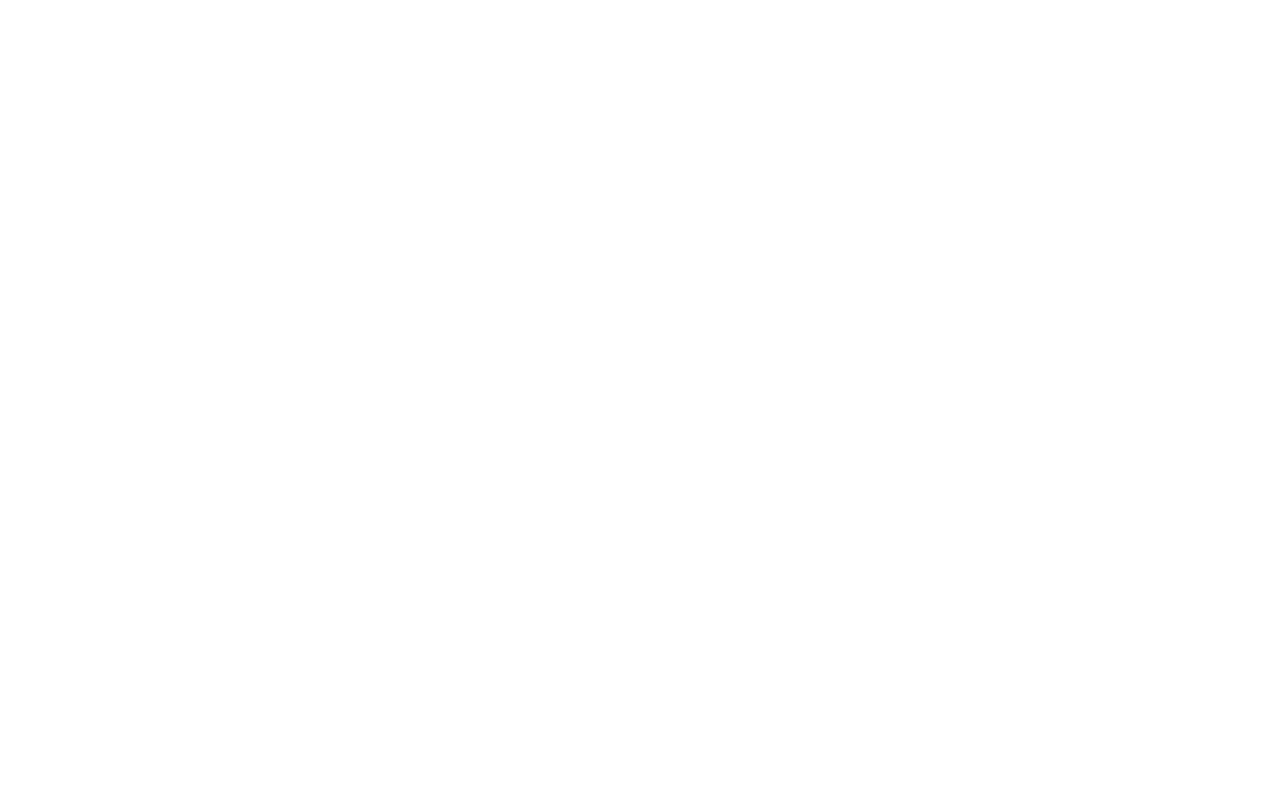
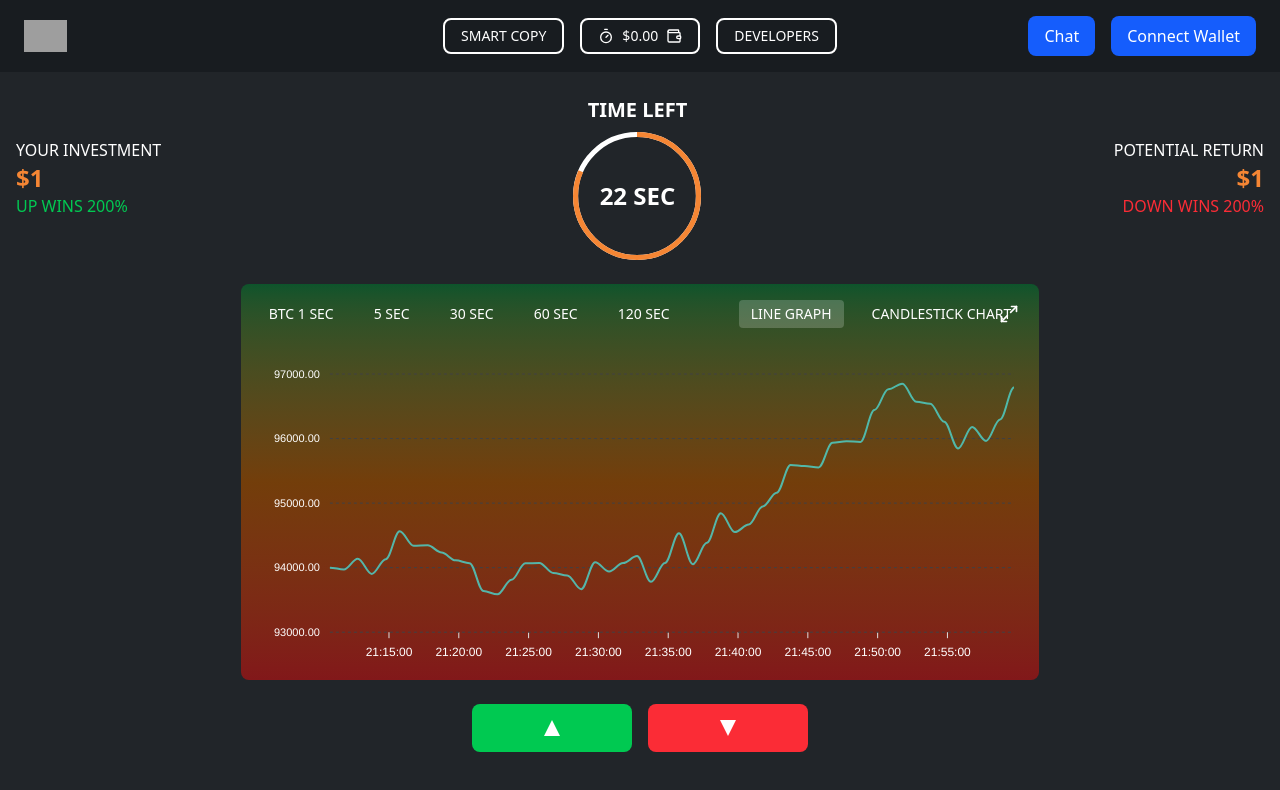
Before and after one commit to kemsguy7/metapredict, a React (Vite) app: page /full-view in a window 1280 px wide. Before the commit this address had no page. Shown: the top 790 px of the page. Built offline with nearby package versions, Linux system fonts and the light colour scheme; grey boxes are pictures that could not be loaded.

Commit message:
updates: UI cleanup and fixing full view component

```diff
--- a/src/App.tsx
+++ b/src/App.tsx
@@ -1,5 +1,6 @@
 import React from "react";
 import { Routes, Route, useLocation,  } from "react-router-dom";
+import MetapredictGame from "./components/Home/index";
 
 
 // import Navbar from "./components/Navbar";
@@ -17,9 +18,10 @@
 
       <Routes location={location}>
         <Route path="/" element={<Home />} />
-        {/* <Route path="/stake" element={<Stakingpageindex />} />
 
-        */}
+        <Route path="/full-view" element={<MetapredictGame />} />
+
+
 
       </Routes>
 
--- a/src/components/Home/FullView.tsx
+++ b/src/components/Home/FullView.tsx
@@ -1,5 +1,3 @@
-// FullView.tsx
-import React from 'react';
 import Header from '../Header';
 import  Timer  from './Timer';
 import PriceChart from './PriceChart';
@@ -26,12 +24,12 @@
           </div>
 
           {/* Chart */}
-          <PriceChart isFullView={true} />
+          <PriceChart isFullView={true} onToggleFullscreen={() => {}} />
 
           {/* Action Buttons */}
           <div className="flex justify-center gap-4 mt-6">
             <button className="w-40 h-12 bg-green-500 rounded-lg">
-              <div className="w-0 h-0 mx-auto border-x-8 border-x-transparent border-b-[16px] border-b-white" />
+              <div className="w-0 h-0 mx-auto border-x-8 border-x-tr ansparent border-b-[16px] border-b-white" />
             </button>
             <button className="w-40 h-12 bg-red-500 rounded-lg">
               <div className="w-0 h-0 mx-auto border-x-8 border-x-transparent border-t-[16px] border-t-white" />
--- /dev/null
+++ b/src/components/Home/Pool.tsx
@@ -0,0 +1,96 @@
+import { cn } from '../../lib/utils';
+
+interface PoolProps {
+  type: 'up' | 'down';
+  players: number;
+  treasury: number;
+}
+
+const PlayerCircle = ({ type }: { type: 'up' | 'down' }) => {
+  const isUp = type === 'up';
+  const borderColor = isUp ? 'border-green-500' : 'border-red-500';
+  //const strokeColor = isUp ? '#00FF00' : '#FF0000';
+
+  return (
+    <div className="relative aspect-square">
+      <div className={cn(
+        "w-full h-full rounded-full border-2 bg-black overflow-hidden",
+        borderColor
+      )}>
+        {/* Diagonal stripes pattern */}
+        <svg width="100%" height="100%" className="absolute inset-0">
+          <defs>
+            <pattern
+              id={`diagonalStripes-${type}`}
+              patternUnits="userSpaceOnUse"
+              width="4"
+              height="4"
+              patternTransform="rotate(45)"
+            >
+              <line
+                x1="0"
+                y1="0"
+                x2="0"
+                y2="4"
+                stroke="rgba(255,255,255,0.1)"
+                strokeWidth="2"
+              />
+            </pattern>
+          </defs>
+          <rect width="100%" height="100%" fill={`url(#diagonalStripes-${type})`} />
+        </svg>
+        {/* Germany flag circle */}
+        <div className="absolute -top-1 -right-1 w-6 h-6 rounded-full overflow-hidden border-2 border-white">
+          <div className="h-1/3 bg-black"></div>
+          <div className="h-1/3 bg-red-600"></div>
+          <div className="h-1/3 bg-yellow-400"></div>
+        </div>
+      </div>
+      <p className={cn(
+        "text-center mt-2 text-sm",
+        isUp ? "text-green-500" : "text-red-500"
+      )}>
+        $1
+      </p>
+    </div>
+  );
+};
+
+const Pool = ({ type, players, treasury }: PoolProps) => {
+  const isUp = type === 'up';
+  const borderColor = isUp ? 'border-green-500' : 'border-red-500';
+  const textColor = isUp ? 'text-green-500' : 'text-red-500';
+
+  return (
+    <div className={cn(
+      "rounded-2xl border-4 p-4 h-full flex flex-col",
+      borderColor
+    )}>
+      <div className="flex justify-between mb-6">
+        <div className={cn("text-2xl font-bold", textColor)}>${treasury}</div>
+        <div className="text-right">
+          <div className={textColor}>PLAYERS</div>
+          <div className={textColor}>{players}</div>
+        </div>
+      </div>
+
+      <div className="grid grid-cols-4 gap-4 mb-8">
+        {Array(7).fill(0).map((_, i) => (
+          <PlayerCircle key={i} type={type} />
+        ))}
+      </div>
+
+      <button className={cn(
+        "mt-auto w-full py-4 rounded-lg transition-colors",
+        isUp ? "bg-green-500 hover:bg-green-600" : "bg-red-500 hover:bg-red-600"
+      )}>
+        <div className={cn(
+          "w-0 h-0 mx-auto border-x-8 border-x-transparent",
+          isUp ? "border-b-[16px] border-b-white" : "border-t-[16px] border-t-white"
+        )} />
+      </button>
+    </div>
+  );
+};
+
+export default Pool;
--- a/src/components/Home/PriceChart.tsx
+++ b/src/components/Home/PriceChart.tsx
@@ -1,14 +1,26 @@
-import React, { useState, useEffect } from 'react';
+import { useState, useEffect } from 'react';
 import ReactApexChart from 'react-apexcharts';
+import { Maximize2 } from 'lucide-react';
 import { cn } from '../../lib/utils';
+import { ApexOptions } from 'apexcharts';
 
-const PriceChart = ({ isFullView = false }) => {
-  const [chartType, setChartType] = useState('line');
-  const [chartData, setChartData] = useState([]);
+interface PriceChartProps {
+  isFullView?: boolean;
+  onToggleFullscreen: () => void;
+}
+
+type ChartDataPoint = {
+  x: number;
+  y: number | number[];
+};
+
+const PriceChart = ({ isFullView = false, onToggleFullscreen }: PriceChartProps) => {
+  const [chartType, setChartType] = useState<'line' | 'candlestick'>('line');
+  const [chartData, setChartData] = useState<ChartDataPoint[]>([]);
 
   useEffect(() => {
     // Generate mock data
-    const data = [];
+    const data: ChartDataPoint[] = [];
     let price = 93999.09;
     const timestamp = new Date().getTime();
 
@@ -39,7 +51,6 @@
     chart: {
       animations: {
         enabled: true,
-        easing: 'linear',
         dynamicAnimation: {
           speed: 1000
         }
@@ -47,7 +58,7 @@
       toolbar: {
         show: false
       },
-      background: 'transparent'
+      background: chartType === 'candlestick' ? '#181C20' : 'transparent'
     },
     theme: {
       mode: 'dark'
@@ -62,7 +73,7 @@
       }
     },
     stroke: {
-      curve: 'smooth',
+      curve: 'smooth' as const,
       width: chartType === 'line' ? 2 : 1
     },
     xaxis: {
@@ -81,7 +92,7 @@
         style: {
           colors: '#fff'
         },
-        formatter: (value) => `${value.toFixed(2)}`
+        formatter: (value: number) => `${value.toFixed(2)}`
       }
     },
     plotOptions: {
@@ -94,56 +105,19 @@
           useFillColor: true
         }
       }
-    },
-    annotations: {
-      points: [
-        {
-          x: new Date().getTime(),
-          y: 93999.09,
-          marker: {
-            size: 0
-          },
-          label: {
-            text: 'LIVE BITCOIN $93,999.09',
-            style: {
-              background: '#fff',
-              color: '#000',
-              padding: {
-                left: 10,
-                right: 10,
-                top: 5,
-                bottom: 5
-              },
-              borderRadius: 5
-            },
-            offsetY: 0
-          }
-        }
-      ]
-    },
-    tooltip: {
-      theme: 'dark',
-      x: {
-        format: 'HH:mm:ss'
-      }
     }
   };
 
-  const series = chartType === 'line'
-    ? [{
-        name: 'Price',
-        data: chartData
-      }]
-    : [{
-        name: 'Bitcoin',
-        data: chartData
-      }];
+  const containerClasses = cn(
+    "relative rounded-lg p-4 transition-all duration-300",
+    chartType === 'line'
+      ? "bg-gradient-to-b from-green-900 via-yellow-900 to-red-900"
+      : "bg-[#181C20]",
+    isFullView ? "w-full lg:w-4/5 mx-auto" : "w-full"
+  );
 
   return (
-    <div className={cn(
-      "bg-gradient-to-b from-green-900 via-yellow-900 to-red-900 rounded-lg p-4",
-      isFullView ? "w-full lg:w-4/5 mx-auto" : "w-full"
-    )}>
+    <div className={containerClasses}>
       <div className="flex flex-wrap items-center justify-between mb-4 text-white text-xs md:text-sm">
         <div className="flex gap-2 md:gap-4">
           <button className="hover:bg-white/10 px-2 md:px-3 py-1 rounded">BTC 1 SEC</button>
@@ -152,7 +126,7 @@
           <button className="hover:bg-white/10 px-2 md:px-3 py-1 rounded">60 SEC</button>
           <button className="hover:bg-white/10 px-2 md:px-3 py-1 rounded">120 SEC</button>
         </div>
-        <div className="flex gap-2 md:gap-4">
+        <div className="flex gap-2 md:gap-4 items-center">
           <button
             onClick={() => setChartType('line')}
             className={cn("px-2 md:px-3 py-1 rounded",
@@ -171,10 +145,18 @@
           </button>
         </div>
       </div>
+
+      <button
+        onClick={onToggleFullscreen}
+        className="absolute top-4 right-4 text-white hover:bg-white/10 p-1 rounded-lg z-10"
+      >
+        <Maximize2 size={20} />
+      </button>
+
       <div className="h-64 md:h-80 w-full">
         <ReactApexChart
           options={chartOptions}
-          series={series}
+          series={[{ data: chartData }]}
           type={chartType}
           height="100%"
           width="100%"
--- a/src/components/Home/Timer.tsx
+++ b/src/components/Home/Timer.tsx
@@ -1,11 +1,8 @@
-
-// Timer.tsx
-import React, { useState, useEffect } from 'react';
-import { cn } from '../../lib/utils';
+import  { useState, useEffect } from 'react';
 
 const Timer = () => {
   const [timeLeft, setTimeLeft] = useState(27);
-  const maxTime = 27; // Total time in seconds
+  const maxTime = 27;
 
   useEffect(() => {
     const timer = setInterval(() => {
@@ -15,25 +12,43 @@
     return () => clearInterval(timer);
   }, []);
 
-  // Calculate progress percentage
+  // Calculate progress for the orange ring
+  const size = 100;
+  const strokeWidth = 4;
+  const radius = (size - strokeWidth) / 2;
+  const circumference = 2 * Math.PI * radius;
   const progress = (timeLeft / maxTime) * 100;
-
-  const timerStyles = {
-    background: `conic-gradient(
-      #F58634 ${progress}%,
-      white ${progress}%
-    )`
-  };
+  const dashOffset = circumference - (progress / 100) * circumference;
 
   return (
     <div className="flex flex-col items-center">
-      <h2 className="text-white text-xl mb-4">TIME LEFT</h2>
-      <div
-        className="w-24 h-24 rounded-full flex items-center justify-center relative"
-        style={timerStyles}
-      >
-        <div className="absolute inset-1 bg-[#181C20] rounded-full flex items-center justify-center">
-          <span className="text-2xl font-bold text-white">
+      <div className="text-white text-xl font-bold mb-2">TIME LEFT</div>
+      <div className="relative w-32 h-32">
+        <svg className="w-full h-full transform -rotate-90" viewBox="0 0 100 100">
+          {/* Background circle */}
+          <circle
+            cx="50"
+            cy="50"
+            r={radius}
+            fill="none"
+            stroke="white"
+            strokeWidth={strokeWidth}
+          />
+          {/* Progress circle */}
+          <circle
+            cx="50"
+            cy="50"
+            r={radius}
+            fill="none"
+            stroke="#F58634"
+            strokeWidth={strokeWidth}
+            strokeDasharray={circumference}
+            strokeDashoffset={dashOffset}
+            style={{ transition: 'stroke-dashoffset 0.5s ease' }}
+          />
+        </svg>
+        <div className="absolute inset-0 flex items-center justify-center">
+          <span className="text-white text-2xl font-bold">
             {timeLeft} SEC
           </span>
         </div>
--- a/src/components/Home/index.tsx
+++ b/src/components/Home/index.tsx
@@ -1,74 +1,7 @@
-// import { useState } from 'react';
-// import Header from '../Header';
-// import { GameLayout, Pool } from './GameLayout';
-// import { InvestmentStats, GameStats, PriceChart } from './MiddleSection';
-// import { cn } from '../../lib/utils';
-
-// const AmountSelector = () => {
-//   const [selectedAmount, setSelectedAmount] = useState(1);
-//   const amounts = [1, 2, 5, 10, 15, 20, 25];
-
-//   return (
-//     <div className="flex flex-wrap gap-2 justify-center mt-6">
-//       {amounts.map((amount) => (
-//         <button
-//           key={amount}
-//           onClick={() => setSelectedAmount(amount)}
-//           className={cn(
-//             "px-6 py-2 rounded-lg transition-colors",
-//             selectedAmount === amount
-//               ? "bg-green-500 text-white"
-//               : "border-2 border-white/20 text-white hover:border-white"
-//           )}
-//         >
-//           ${amount}
-//         </button>
-//       ))}
-//     </div>
-//   );
-// };
-
-// const MetapredictGame = () => {
-//   return (
-//     <div className="min-h-screen bg-[#181C20]">
-//       <Header />
-//       <main className="bg-[#212529] min-h-[calc(100vh-80px)]">
-//         <div className="container mx-auto px-4 py-6">
-//           {/* Desktop Layout */}
-//           <div className="hidden lg:grid grid-cols-[1fr_2fr_1fr] gap-6">
-//             <Pool type="up" players={7} treasury={0} />
-//             <div className="space-y-6">
-//               <InvestmentStats />
-//               <GameStats />
-//               <PriceChart />
-//               <AmountSelector />
-//             </div>
-//             <Pool type="down" players={7} treasury={0} />
-//           </div>
-
-//           {/* Mobile Layout */}
-//           <div className="lg:hidden space-y-6">
-//             <InvestmentStats />
-//             <PriceChart />
-//             <GameStats />
-//             <div className="grid grid-cols-2 gap-4">
-//               <Pool type="up" players={7} treasury={0} />
-//               <Pool type="down" players={7} treasury={0} />
-//             </div>
-//             <AmountSelector />
-//           </div>
-//         </div>
-//       </main>
-//     </div>
-//   );
-// };
-
-// export default MetapredictGame;
-
 import { useState } from 'react';
-import { useLocation } from 'react-router-dom';
+import { useNavigate, useLocation } from 'react-router-dom';
 import Header from '../../components/Header';
-import { Pool } from './GameLayout';
+import Pool from './Pool';
 import Timer from './Timer';
 import PriceChart from './PriceChart';
 import { cn } from '../../lib/utils';
@@ -101,15 +34,15 @@
   return (
     <div className="flex flex-col md:flex-row justify-between items-center gap-4 md:gap-0">
       <div>
-        <p className="text-white text-sm">YOUR INVESTMENT</p>
+        <p className="text-white text-sm md:text-base">YOUR INVESTMENT</p>
         <p className="text-[#F58634] text-xl md:text-2xl font-bold">$1</p>
-        <p className="text-green-500 text-sm">UP WINS 200%</p>
+        <p className="text-green-500 text-sm md:text-base">UP WINS 200%</p>
       </div>
       <Timer />
       <div className="text-right">
-        <p className="text-white text-sm">POTENTIAL RETURN</p>
+        <p className="text-white text-sm md:text-base">POTENTIAL RETURN</p>
         <p className="text-[#F58634] text-xl md:text-2xl font-bold">$1</p>
-        <p className="text-red-500 text-sm">DOWN WINS 200%</p>
+        <p className="text-red-500 text-sm md:text-base">DOWN WINS 200%</p>
       </div>
     </div>
   );
@@ -129,8 +62,17 @@
 };
 
 const MetapredictGame = () => {
+  const navigate = useNavigate();
   const location = useLocation();
   const isFullView = location.pathname === '/full-view';
+
+  const handleToggleFullscreen = () => {
+    if (isFullView) {
+      navigate('/');
+    } else {
+      navigate('/full-view');
+    }
+  };
 
   return (
     <div className="min-h-screen bg-[#181C20]">
@@ -141,14 +83,17 @@
             // Full View Layout
             <div className="space-y-6">
               <InvestmentStats />
-              <div className="w-full lg:w-4/5 mx-auto">
-                <PriceChart isFullView={true} />
+              <div className="w-full lg:w-4/5 mx-auto transition-all duration-300 ease-in-out">
+                <PriceChart
+                  isFullView={true}
+                  onToggleFullscreen={handleToggleFullscreen}
+                />
               </div>
               <div className="flex justify-center gap-4">
-                <button className="w-40 h-12 bg-green-500 rounded-lg">
+                <button className="w-40 h-12 bg-green-500 rounded-lg hover:bg-green-600 transition-colors">
                   <div className="w-0 h-0 mx-auto border-x-8 border-x-transparent border-b-[16px] border-b-white" />
                 </button>
-                <button className="w-40 h-12 bg-red-500 rounded-lg">
+                <button className="w-40 h-12 bg-red-500 rounded-lg hover:bg-red-600 transition-colors">
                   <div className="w-0 h-0 mx-auto border-x-8 border-x-transparent border-t-[16px] border-t-white" />
                 </button>
               </div>
@@ -161,7 +106,7 @@
                 <div className="space-y-6">
                   <InvestmentStats />
                   <GameStats />
-                  <PriceChart />
+                  <PriceChart onToggleFullscreen={handleToggleFullscreen} />
                   <AmountSelector />
                 </div>
                 <Pool type="down" players={7} treasury={0} />
@@ -170,7 +115,7 @@
               {/* Mobile Layout */}
               <div className="lg:hidden space-y-6">
                 <InvestmentStats />
-                <PriceChart />
+                <PriceChart onToggleFullscreen={handleToggleFullscreen} />
                 <GameStats />
                 <div className="grid grid-cols-2 gap-4">
                   <Pool type="up" players={7} treasury={0} />
```
Also changed, not shown: src/components/Home/GameLayout.tsx (+68 -68 lines), src/components/Home/MiddleSection.tsx (+117 -117 lines).
